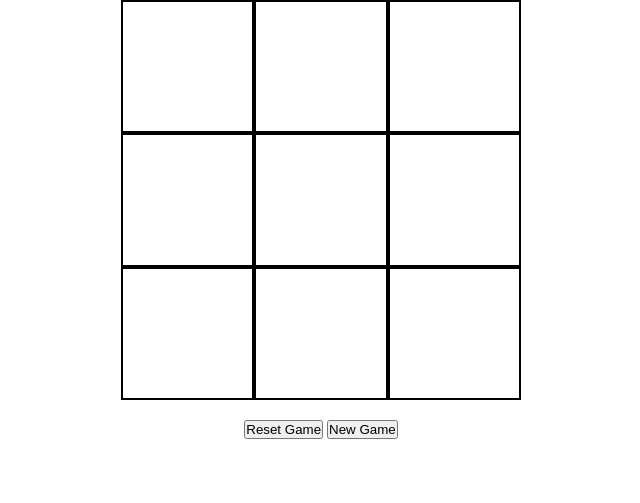
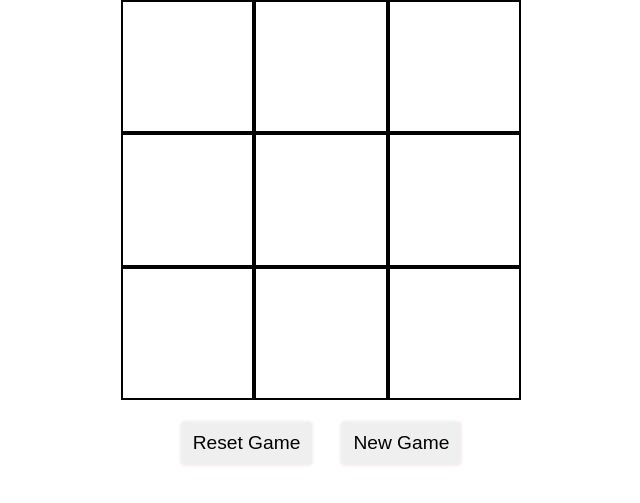
Before and after one commit to dipen223/Tic-Tac-Toe, a plain HTML site: page index.html in a window 1280 px wide. Shown: the part 57-560 px from the top of the page, without its empty margins (319-959 px from the left). Drawn offline with Linux system fonts and the light colour scheme.

Commit message:
Basic styling for buttons

```diff
--- a/styles.css
+++ b/styles.css
@@ -41,3 +41,16 @@ h1{
     justify-content:center;
     font-size:3rem;
 }
+
+.btns-container{
+    display:flex;
+    gap:25px;
+
+}
+.btns-container button{
+    padding:0.65rem 0.75rem;
+    cursor:pointer;
+    font-size: 1.2rem;
+    border-radius:6px;
+    border:2px solid rgb(251, 245, 245)
+}
```
